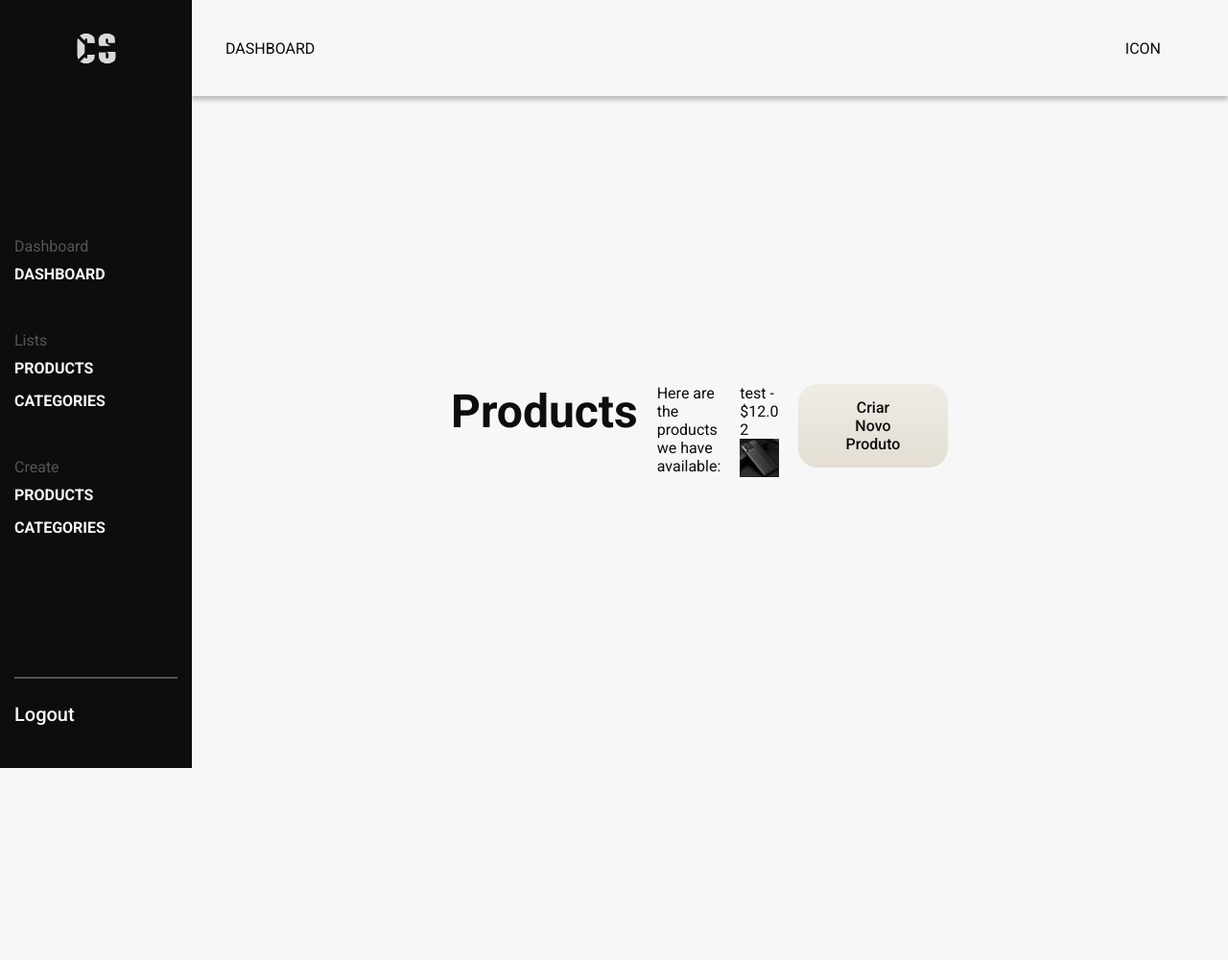
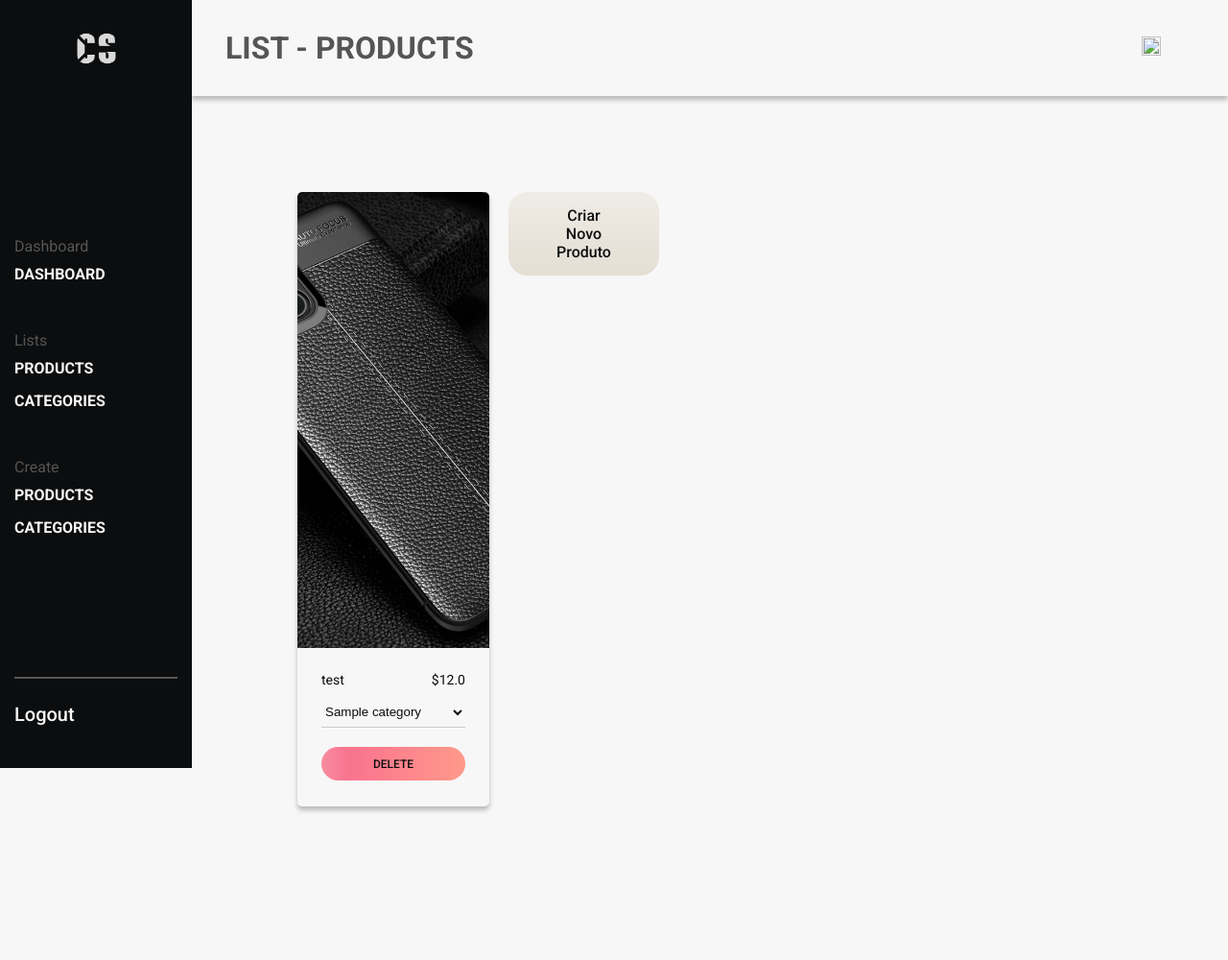
Before and after one commit to Solixx/ChallengeStore, a Django app: page /adminPanel/products/ in a window 1280 px wide. Shown: the whole page at 96% size. After the commit the page ends 846 px from the top, so only its background shows below. Run offline with Django 5.2, Linux system fonts and the light colour scheme; data comes from the database, SQL or seed files in the repository; tables that the repository leaves empty hold one stand-in row (values such as "Sample post").

Commit message:
AdminPanel Dashboard & List Products Design

```diff
--- a/project/app/static/styles/globals.css
+++ b/project/app/static/styles/globals.css
@@ -1,6 +1,8 @@
 @import url('https://fonts.googleapis.com/css2?family=Roboto:ital,wght@0,100;0,300;0,400;0,500;0,700;0,900;1,100;1,300;1,400;1,500;1,700;1,900&display=swap');
 
 :root {
+  --font-size-verySmallP: 12px;            /* 12px */
+  --font-size-smallP: 14px;            /* 14px */
   --font-size-p: 1rem;            /* 16px */
   --font-size-h6: 1rem;         /* 16px */
   --font-size-h5: 1.25rem;        /* 20px */
@@ -165,6 +167,18 @@ p{
   color: var(--color-primaryText);
 }
 
+.smallP{
+  font-size: var(--font-size-smallP);
+  font-weight: 400;
+  color: var(--color-primaryText);
+}
+
+.verySmallP{
+  font-size: var(--font-size-verySmallP);
+  font-weight: 400;
+  color: var(--color-primaryText);
+}
+
 .whiteP{
   color: #EFECE6;
 }
--- a/project/app/static/styles/styleAdmin.css
+++ b/project/app/static/styles/styleAdmin.css
@@ -1,6 +1,8 @@
 :root {
   --sidebar-width: 200px;
   --adminNavbar-heigth: 100px;
+  --adminProductBoxContent-heigth: 165px;
+  --border-radius: 5px;
 }
 
 .adminPanel {
@@ -122,3 +124,142 @@ nav ul li:first-child {
 nav ul li:last-child {
   padding-right: 70px;
 }
+
+nav h3{
+  color: #555555 !important;
+  font-weight: bold;
+}
+
+
+/* Dashboard */
+
+.statisticsBox{
+  width: 100%;
+  height: 200px;
+  display: flex;
+  flex-direction: column;
+  justify-content: center;
+  align-items: center;
+
+  border-radius: var(--border-radius) !important;
+  background-color: var(--color-secondaryText);
+
+  -webkit-box-shadow: 0px 4px 5px 0px rgba(0, 0, 0, 0.25);
+  -moz-box-shadow: 0px 4px 5px 0px rgba(0, 0, 0, 0.25);
+  box-shadow: 0px 4px 5px 0px rgba(0, 0, 0, 0.25);
+}
+
+.statisticsBox h5{
+  color: var(--color-primaryText) !important;
+}
+
+
+/* List - Products */
+
+.adminProductBox{
+  position: relative;
+  width: 100%;
+  height: 640px;
+  display: flex;
+  flex-direction: column;
+  justify-content: center;
+  align-items: center;
+  margin-bottom: 20px;
+
+  border-radius: var(--border-radius) !important;
+  background-color: var(--color-secondaryText);
+
+  -webkit-box-shadow: 0px 4px 5px 0px rgba(0, 0, 0, 0.25);
+  -moz-box-shadow: 0px 4px 5px 0px rgba(0, 0, 0, 0.25);
+  box-shadow: 0px 4px 5px 0px rgba(0, 0, 0, 0.25);
+}
+
+.adminProductBoxDisable img{
+  opacity: 0.75 !important;
+}
+
+.adminProductImg{
+  width: 100%;
+  height: calc(100% - var(--adminProductBoxContent-heigth));
+  margin-bottom: auto;
+}
+
+.adminProductImg img{
+  border-top-left-radius: var(--border-radius) !important;
+  border-top-right-radius: var(--border-radius) !important;
+  width: 100%;
+  height: 100%;
+  object-fit: cover;
+}
+
+.adminProductContent{
+  position: relative;
+  width: 100%;
+  height: var(--adminProductBoxContent-heigth);
+  display: flex;
+  flex-direction: column;
+  justify-content: flex-start;
+  align-items: flex-start;
+  padding-inline: 25px;
+  padding-top: 25px;
+  padding-bottom: 25px;
+}
+
+.adminProductContent *{
+  color: #0C0D0E;
+}
+
+.adminProductContentTop{
+  width: 100%;
+  display: flex;
+  justify-content: space-between;
+  align-items: center;
+}
+
+.adminProductContentCategory{
+  width: 100%;
+  margin-top: 10px;
+}
+
+.adminProductContentCategory select{
+  width: 100%;
+  height: 32px;
+  border: none;
+  border-bottom: 1px solid #CCCCCC;
+  background-color: transparent;
+  color: #0C0D0E;
+}
+
+.adminProductContentButton{
+  margin-top: 20px;
+  width: 100%;
+  display: flex;
+  justify-content: center;
+  align-items: center;
+}
+
+.adminProductContentButton a{
+  display: block;
+  width: 150px !important;
+  height: 35px !important;
+  display: flex;
+  justify-content: center;
+  align-items: center;
+}
+
+.adminProductContentButton button{
+  font-size: var(--font-size-verySmallP);
+  text-transform: uppercase;
+  text-align: center;
+  width: 100%;
+  height: 100%;
+  padding: 0 !important;
+}
+
+.adminProductContentButtonActive button{
+  background-image: linear-gradient(to right, #37ecba 0%, #72afd3 100%) !important;
+}
+
+.adminProductContentButtonDisable button{
+  background-image: linear-gradient(to right, #f78ca0 0%, #f9748f 19%, #fd868c 60%, #fe9a8b 100%) !important;
+}
--- a/project/app/templates/adminBase.html
+++ b/project/app/templates/adminBase.html
@@ -52,10 +52,10 @@
       <nav>
         <ul>
           <li>
-            <a>{% block adminPageTitle %} DASHBOARD {% endblock %}</a>
+            <h3>{% block adminPageTitle %}  DASHBOARD  {% endblock %}</h3>
           </li>
           <li>
-            <a>ICON</a>
+            <a><img src="" /></a>
           </li>
         </ul>
       </nav>
--- a/project/app/templates/adminProducts.html
+++ b/project/app/templates/adminProducts.html
@@ -1,24 +1,54 @@
 {% extends "adminBase.html" %}
 {% block title %} Admin Panel | Challenge Store {% endblock %}
+{% block adminPageTitle %} LIST - PRODUCTS {% endblock %}
 {% block content %}
-<div class="adminPanel">
   <div class="container">
-    <h1 class="col12">Products</h1>
-    <p class="col12">Here are the products we have available:</p>
-    <ul class="col12">
-      {% for product in products %}
-      <a href="{% url 'adminProductProfile' product.id %}">
-        <li>{{ product.name }} - ${{ product.price }}</li>
-        <li>{{ product.stock }}</li>
-        <li><img src="{{ product.image.url }}" alt="{{ product.name }}" /></li>
-      </a>
-      {% endfor %}
-    </ul>
-    <a href="{% url 'adminPageProductNew' %}">
+    {% for product in products %}
+        <div class="col4">
+          <div class="adminProductBox {% if product.is_deleted %} adminProductBoxDisable {% endif %}">
+            <a class="adminProductImg" href="{% url 'adminProductProfile' product.id %}">
+              <img src="{{ product.image.url }}" alt="{{ product.name }}" />
+            </a>
+            <div class="adminProductContent">
+              <div class="adminProductContentTop">
+                <p class="smallP">{{ product.name }}</p>
+                <p class="smallP">${{ product.price }}</p>
+              </div>
+              <div class="adminProductContentCategory">
+                <select id="category" name="category" required value="product.category_id">
+                  {% for category in categories %}
+                    <option value="{{ category.id }}" {% if category.id == product.category_id %}selected{% endif %} {% if category.is_deleted %}disabled{% endif %}>{{ category.name }}</option>
+                  {% endfor %}
+                </select>
+              </div>
+              <div class="adminProductContentButton">
+                  {% if product.is_deleted %}
+                    <a class="adminProductContentButtonActive" href="{% url 'adminProductRestore' product.id %}">
+                      <button>
+                        Restore
+                      </button>
+                    </a>
+                  {% else %}
+                    <a class="adminProductContentButtonDisable" href="{% url 'adminProductDelete' product.id %}">
+                      <button>
+                        Delete
+                      </button>
+                    </a>
+                  {% endif %}
+              </div>
+            </div>
+          </div>
+
+        </div>
+    {% endfor %}
+
+
+
+
+    <a class="col12" href="{% url 'adminPageProductNew' %}">
       <button class="col12">
         Criar Novo Produto
       </button>
     </a>
   </div>
-</div>
 {% endblock %}
--- a/project/app/views.py
+++ b/project/app/views.py
@@ -18,7 +18,8 @@ def adminPanel(request):
 
 def adminListProducts(request):
     products = Products.objects.all().order_by('-created_at')
-    return render(request, "adminProducts.html", { "products": products })
+    categories = Categories.objects.all()
+    return render(request, "adminProducts.html", { "products": products, "categories": categories })
 
 def adminProductProfile(request, id):
     product = get_object_or_404(Products, id=id)
@@ -49,7 +50,8 @@ def adminProductEdit(request, id):
         return render(request, "adminProductProfile.html", { "product": product, "categories": categories })
 
     products = Products.objects.all()
-    return render(request, "adminProducts.html", {"products": products})
+    categories = Categories.objects.all()
+    return render(request, "adminProducts.html", { "products": products, "categories": categories })
 
 def adminProductDelete(request, id):
     get_object_or_404(Products, id=id)
@@ -93,7 +95,8 @@ def adminProductCreate(request):
         return render(request, "adminProductProfile.html", { "product": product, "categories": categories })
 
     products = Products.objects.all()
-    return render(request, "adminProducts.html", {"products": products})
+    categories = Categories.objects.all()
+    return render(request, "adminProducts.html", { "products": products, "categories": categories })
 
 
 """ CATEGORIES """
```
Also changed, not shown: project/app/templates/adminPanel.html (+13 -1 lines), project/media/product_images/Ruby_Hoshino89.jpg (added), project/media/product_images/person-holding-iPhone-14-Pro_AdmdEfj.jpg (added), project/media/product_images/person-holding-iPhone-14-Pro_tuF7pXS.jpg (added).
